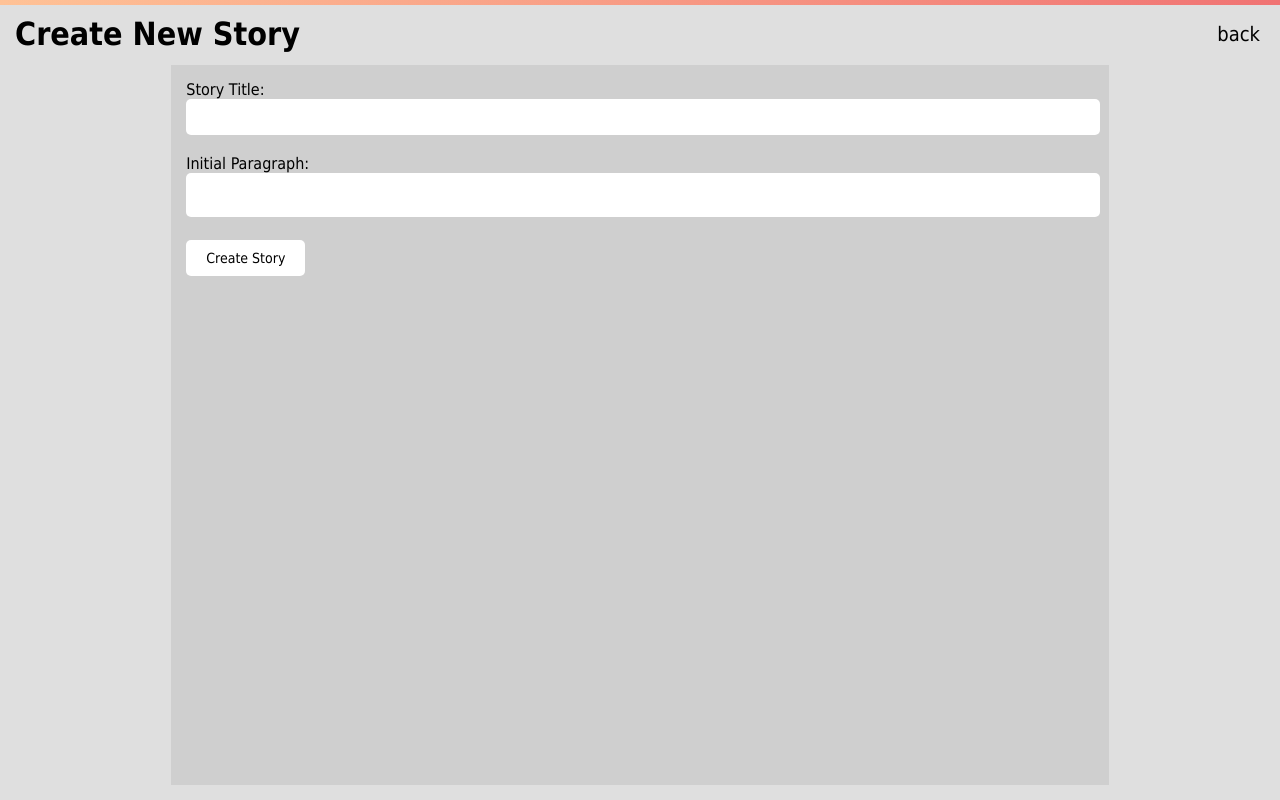
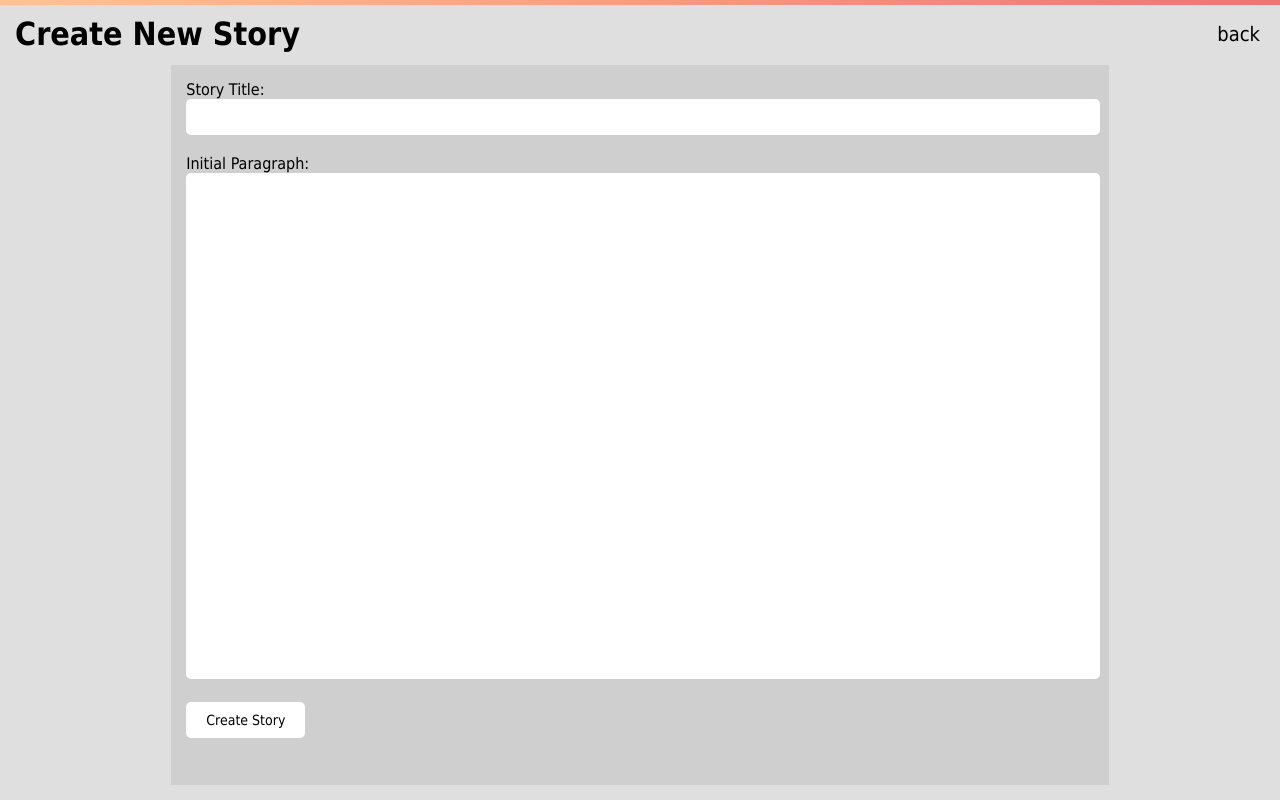
Before and after one commit to lawrenceliu2/xmdt, a Flask app: page /create in a window 1280 px wide. Run offline with Flask 2, Linux system fonts and the light colour scheme; a user stored in the database is signed in.

Commit message:
final commit

```diff
--- a/templates/create.html
+++ b/templates/create.html
@@ -226,7 +226,7 @@
 		<input type="text" class="cred" name="title">
 		<br><br>
 		Initial Paragraph:<br>
-		<textarea class="cred" id="init-para" name="init"></textarea>
+		<textarea class="cred" style="height: 500px;" id="init-para" name="init"></textarea>
 		<br><br>
 		<input type="submit" value="Create Story">
 	      </form>
```
Also changed, not shown: data/stories.db (deleted), 1 other file.
